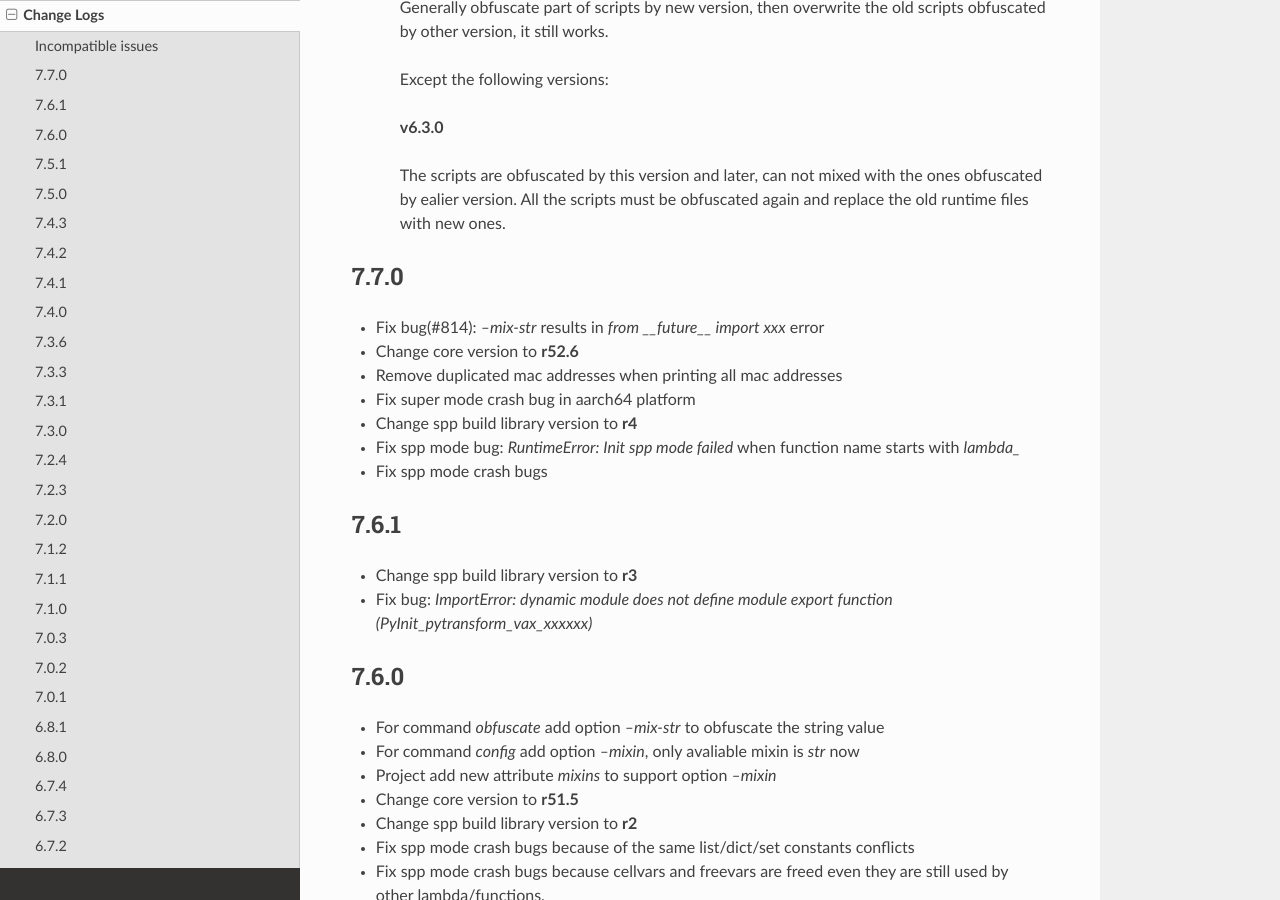
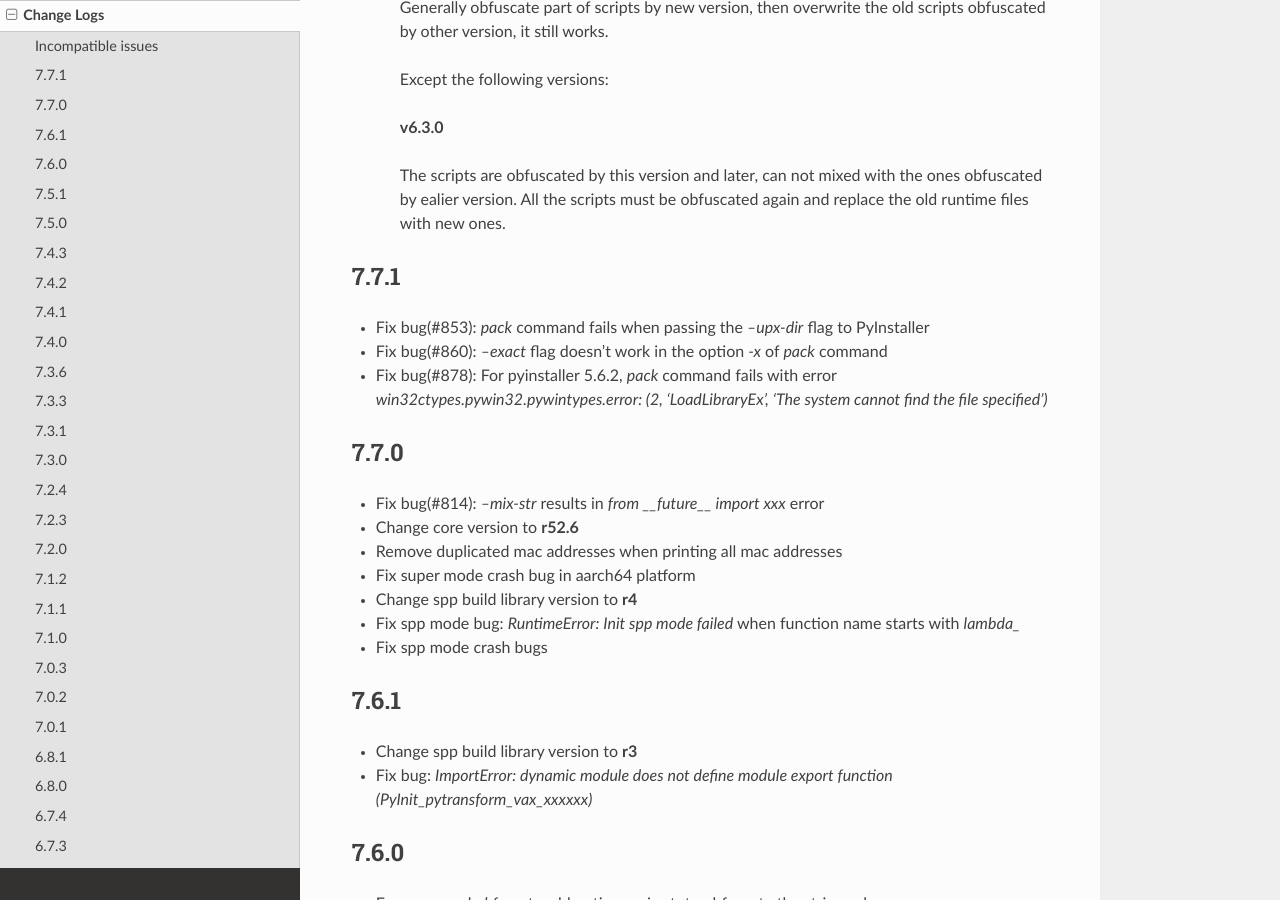
Before and after one commit to dashingsoft/pyarmor, a Sphinx documentation site: the page built from docs/change-logs.rst, in a window 1280 px wide and 900 px high, scrolled down 601 px. Built offline with Sphinx 7.4.7 and the Read the Docs theme 2.0.0, drawn with Linux system fonts in a browser that asks for light colours.

Commit message:
Add change logs

```diff
--- a/docs/change-logs.rst
+++ b/docs/change-logs.rst
@@ -45,6 +45,14 @@ Incompatible issues
   It may be changed from time to time to fix new bugs, please update it once it
   doesn't work. If the new version has been released in PyPi, please remove the
   dev version, install the stable version from PyPi.
+
+7.7.1
+-----
+* Fix bug(#853): `pack` command fails when passing the `--upx-dir` flag to PyInstaller
+* Fix bug(#860): `--exact` flag doesn't work in the option `-x` of `pack` command
+* Fix bug(#878): For pyinstaller 5.6.2, `pack` command fails with error
+  `win32ctypes.pywin32.pywintypes.error: (2, 'LoadLibraryEx', 'The system cannot
+  find the file specified')`
 
 7.7.0
 -----
```
